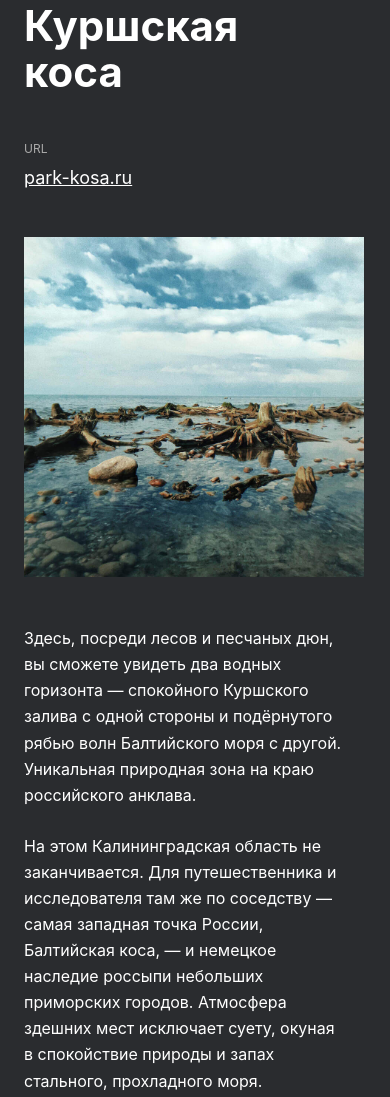
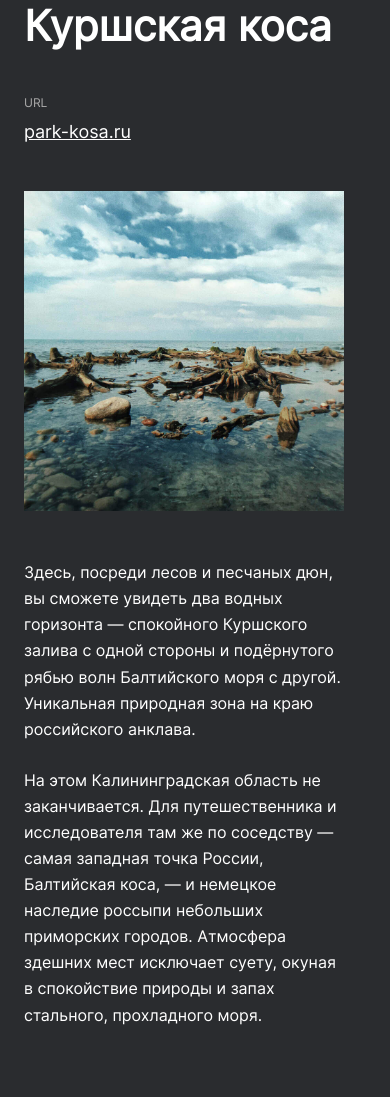
Before and after one commit to ivanwolodin/russian-travel, a plain HTML site: page index.html in a window 390 px wide. Shown: the part 2549-3646 px from the top of the page. Drawn offline with Linux system fonts and the light colour scheme.

Commit message:
Added fonts

```diff
--- a/blocks/page/page.css
+++ b/blocks/page/page.css
@@ -1,6 +1,11 @@
+@font-face {
+  src: url("../../fonts/Inter-Regular.woff2") format("woff2");
+  font-family: "Inter";
+}
+
 .page {
   background-color: #2a2c2f;
-  font-family: 'Inter';
+  font-family: "Inter", "Arial", "Helvetica", sans-serif;
   -moz-osx-font-smoothing: grayscale;
   -webkit-font-smoothing: antialiased;
   -webkit-text-size-adjust: 100%;
--- a/blocks/place/__image/place__image.css
+++ b/blocks/place/__image/place__image.css
@@ -1,26 +1,6 @@
 .place__image {
   grid-area: place_image;
-  width: 460px;
-  height: 460px;
+  width: 100%;
+  height: auto;
+  object-fit: cover;
 }
-
-@media screen and (max-width: 1024px) {
-  .place__image {
-    width: 440px;
-    height: 440px;
-  }
-}
-
-@media screen and (max-width: 768px) {
-  .place__image {
-    width: 340px;
-    height: 340px;
-  }
-}
-
-@media screen and (max-width: 320px) {
-  .place__image {
-    width: 320px;
-    height: 320px;
-  }
-}
```
Also changed, not shown: fonts/Inter-Regular.woff2 (added).
